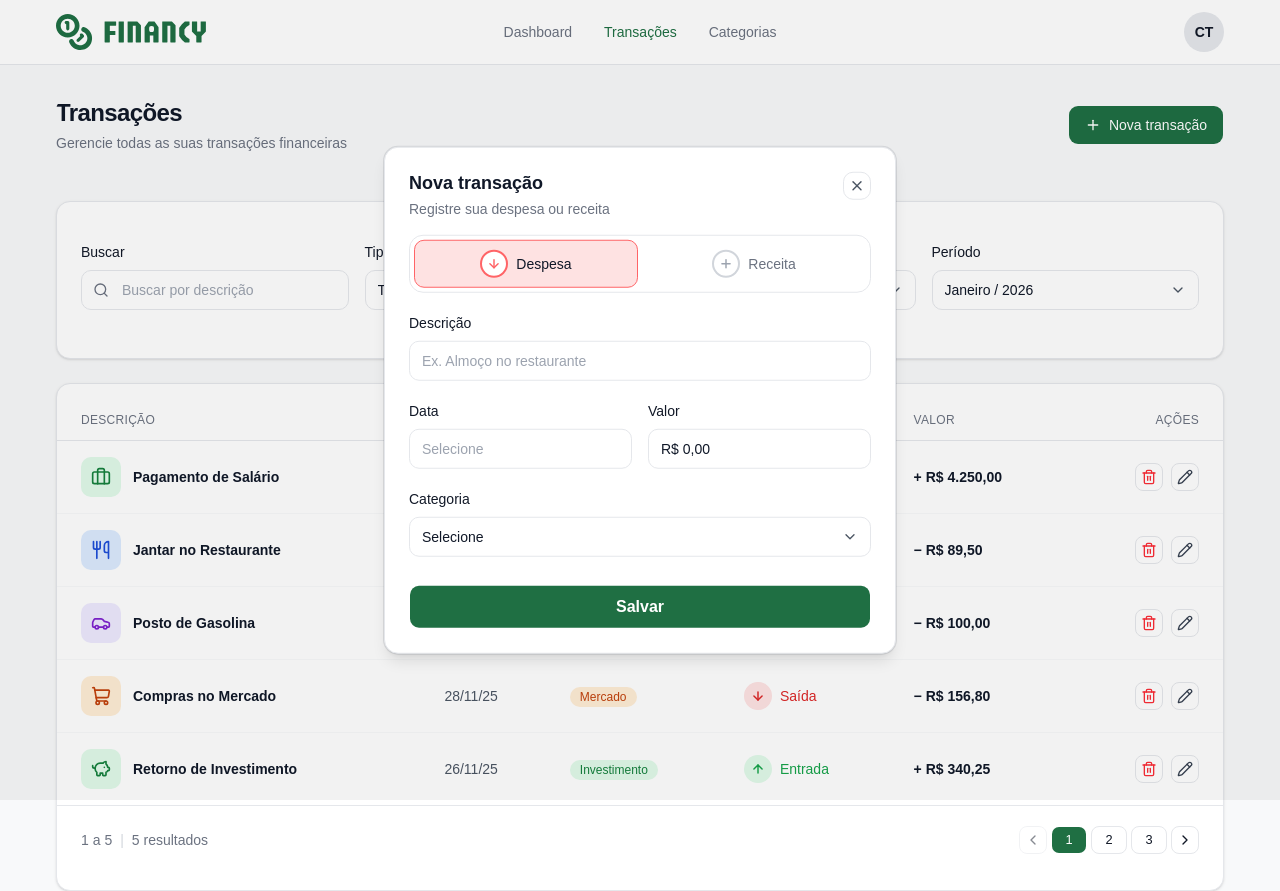
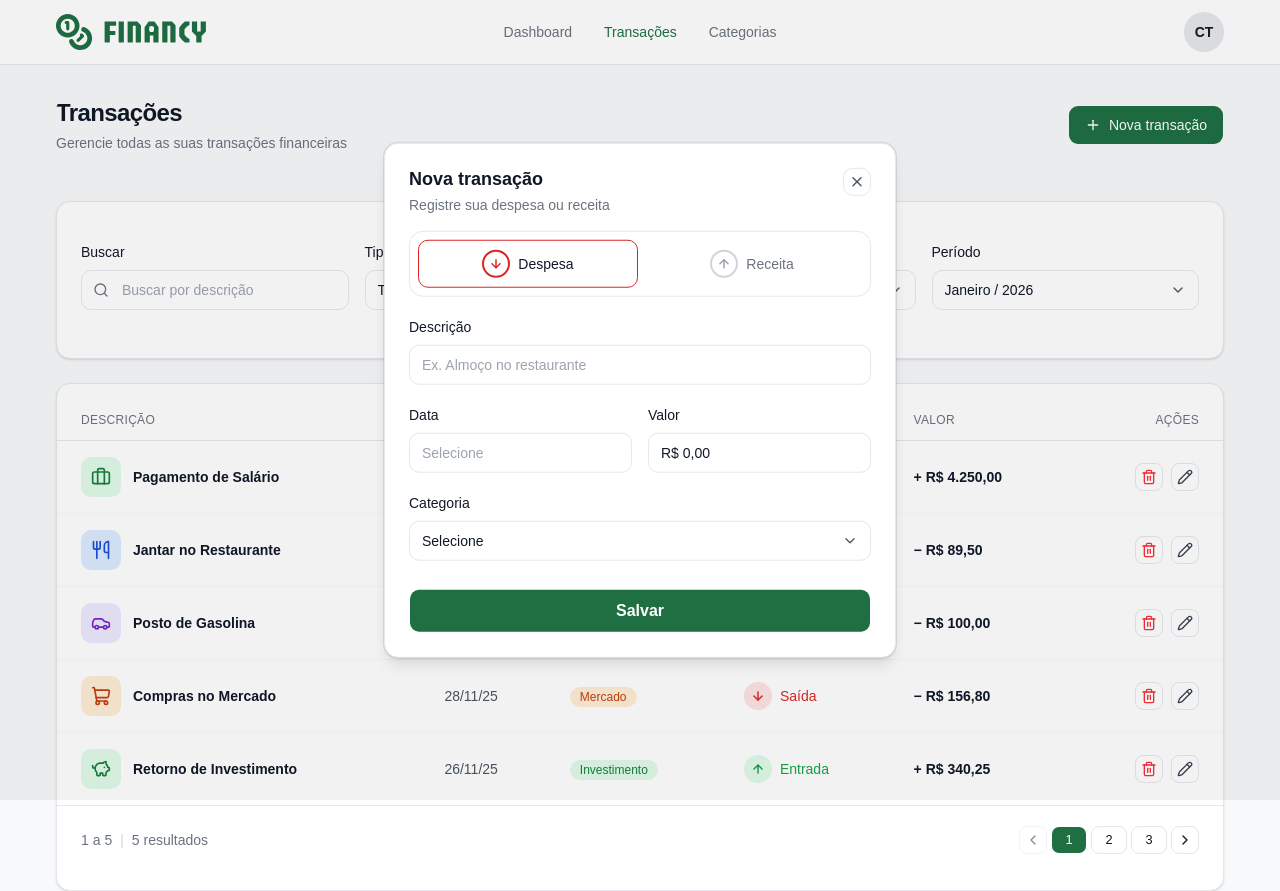
Before and after one commit to joaquimlopespena/financy, a React (Vite) app in the folder frontend/: page / in a window 1280 px wide. Both pictures are taken after a click on the button "Nova transação". Built offline with nearby package versions, Linux system fonts and the light colour scheme.

Commit message:
Refactor TransactionTypeSegment component: remove unused Plus icon, adjust padding and border styles for expense and income buttons, and enhance visual consistency with updated color classes.

```diff
--- a/frontend/src/pages/transaction/components/transaction-type-segment.tsx
+++ b/frontend/src/pages/transaction/components/transaction-type-segment.tsx
@@ -1,5 +1,5 @@
 import { cn } from "@/lib/utils";
-import { ArrowDown, ArrowUp, Plus } from "lucide-react";
+import { ArrowDown, ArrowUp } from "lucide-react";
 
 export type TransactionKind = "expense" | "income";
 
@@ -15,7 +15,7 @@ export function TransactionTypeSegment({ value, onValueChange, className }: Tran
             role="radiogroup"
             aria-label="Tipo de transação"
             className={cn(
-                "flex w-full gap-1 rounded-xl border border-gray-200 bg-white p-1",
+                "flex w-full gap-1 rounded-xl border border-gray-200 bg-white p-2",
                 className,
             )}
         >
@@ -27,19 +27,22 @@ export function TransactionTypeSegment({ value, onValueChange, className }: Tran
                 className={cn(
                     "flex min-h-11 flex-1 items-center justify-center gap-2 rounded-lg px-3 py-2 text-sm font-medium transition-colors sm:min-h-12",
                     value === "expense"
-                        ? "border border-red-400 bg-red-light text-gray-900"
+                        ? "border border-red-base bg-white text-gray-900"
                         : "border border-transparent bg-transparent text-gray-500",
                 )}
             >
                 <span
                     className={cn(
-                        "flex size-7 shrink-0 items-center justify-center rounded-full border-2 bg-white",
-                        value === "expense" ? "border-red-400" : "border-gray-300",
+                        "flex size-7 shrink-0 items-center justify-center rounded-full border-2 bg-transparent",
+                        value === "expense" ? "border-red-base" : "border-gray-300",
                     )}
                     aria-hidden
                 >
                     <ArrowDown
-                        className={cn("size-3.5", value === "expense" ? "text-red-400" : "text-gray-400")}
+                        className={cn(
+                            "size-3.5",
+                            value === "expense" ? "text-red-base" : "text-gray-400",
+                        )}
                         strokeWidth={2.5}
                     />
                 </span>
@@ -54,22 +57,24 @@ export function TransactionTypeSegment({ value, onValueChange, className }: Tran
                 className={cn(
                     "flex min-h-11 flex-1 items-center justify-center gap-2 rounded-lg px-3 py-2 text-sm font-medium transition-colors sm:min-h-12",
                     value === "income"
-                        ? "border border-brand-base bg-green-light text-brand-base"
+                        ? "border border-brand-base bg-white text-gray-900"
                         : "border border-transparent bg-transparent text-gray-500",
                 )}
             >
                 <span
                     className={cn(
-                        "flex size-7 shrink-0 items-center justify-center rounded-full border-2 bg-white",
+                        "flex size-7 shrink-0 items-center justify-center rounded-full border-2 bg-transparent",
                         value === "income" ? "border-brand-base" : "border-gray-300",
                     )}
                     aria-hidden
                 >
-                    {value === "income" ? (
-                        <ArrowUp className="size-3.5 text-brand-base" strokeWidth={2.5} />
-                    ) : (
-                        <Plus className="size-3.5 text-gray-400" strokeWidth={2.5} />
-                    )}
+                    <ArrowUp
+                        className={cn(
+                            "size-3.5",
+                            value === "income" ? "text-brand-base" : "text-gray-400",
+                        )}
+                        strokeWidth={2.5}
+                    />
                 </span>
                 <span className="truncate">Receita</span>
             </button>
```
